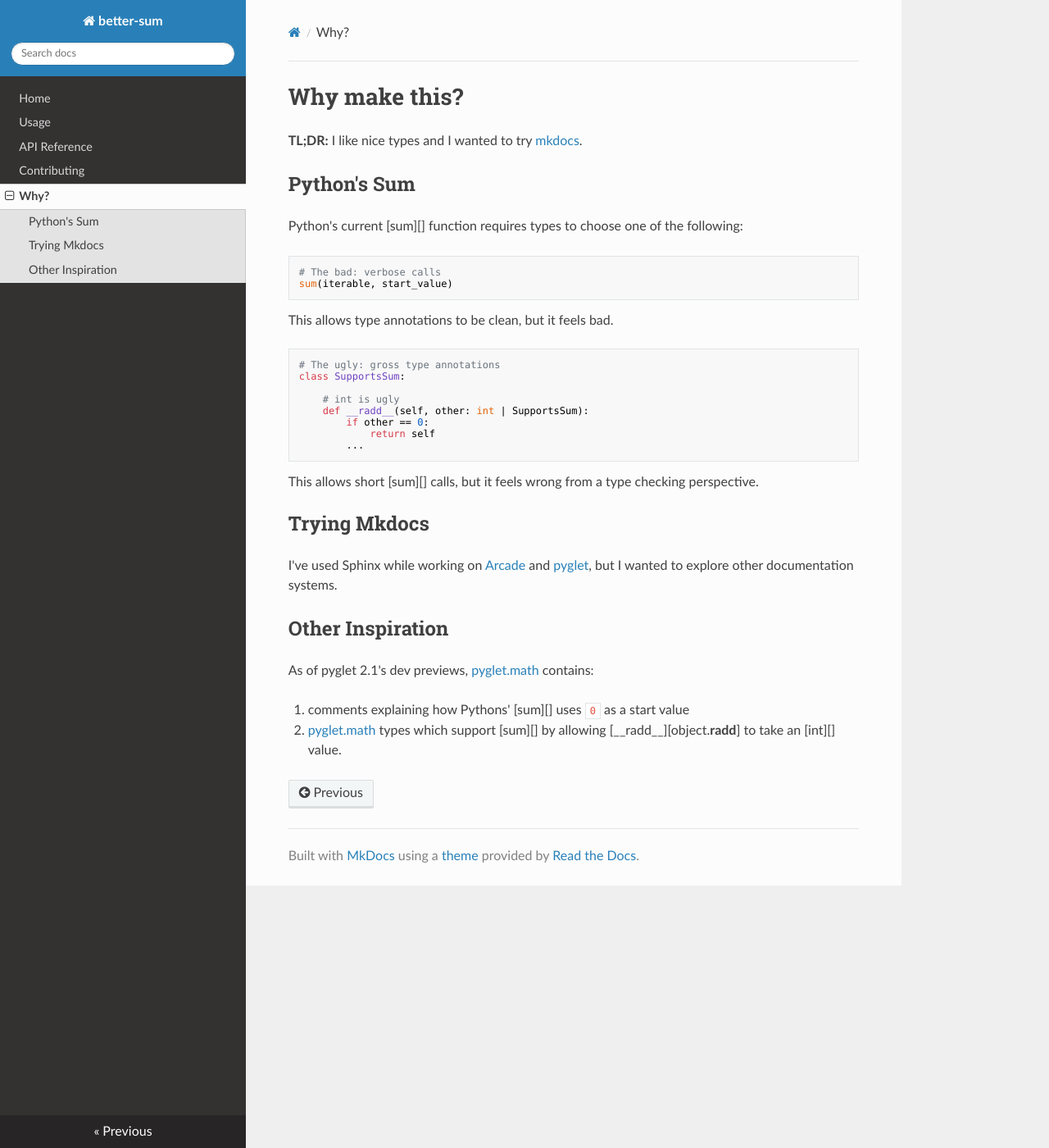
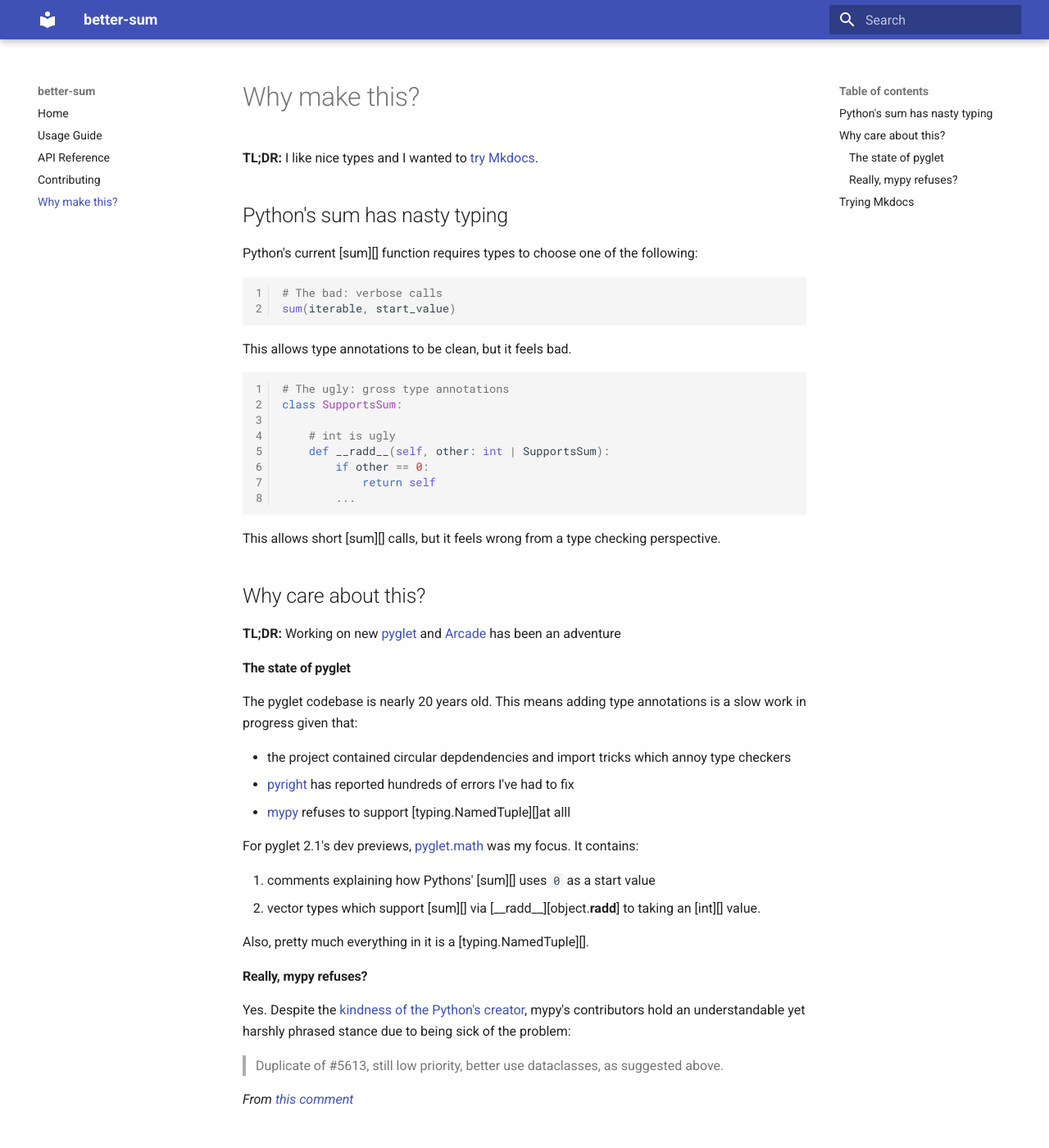
Before and after one commit to pushfoo/python-better-sum, an MkDocs documentation site: the page built from docs/why.md, in a window 1280 px wide and 1400 px high. Shown: the whole window at 82% size. Built offline with MkDocs 1.6.1 and Material for MkDocs 9.7.7, drawn with Linux system fonts in a browser that asks for light colours; nearby versions of some CDN libraries; some of the changed text lies outside the part shown.

Commit message:
Rework doc with centralization and Material theme
* Use material theme to get line numbers and copy buttons to work

* Centralize re-used links into _common_links.md + pymdownx.snippets

* Add pygments for pre-rendered syntax highlighting without JS

* Fix list indent handling in contributing.md

* Rework phrasing and ordering in many docs

```diff
--- a/docs/why.md
+++ b/docs/why.md
@@ -1,11 +1,10 @@
 # Why make this?
 
-[mkdocs]: https://www.mkdocs.org/
 [\_\_radd\_\_]: https://docs.python.org/3/reference/datamodel.html#object.__radd__
 
-**TL;DR:** I like nice types and I wanted to try [mkdocs][].
+**TL;DR:** I like nice types and I wanted to [try Mkdocs](#trying-mkdocs).
 
-## Python's Sum
+## Python's sum has nasty typing
 
 Python's current [sum][] function requires types to choose one of
 the following:
@@ -29,20 +28,43 @@
 This allows short [sum][] calls, but it feels wrong from a type
 checking perspective.
 
+## Why care about this?
+
+**TL;DR:** Working on new [pyglet][] and [Arcade][] has been an adventure
+
+#### The state of pyglet
+
+The pyglet codebase is nearly 20 years old. This means adding type annotations
+is a slow work in progress given that:
+
+* the project contained circular depdendencies and import tricks which
+  annoy type checkers
+* [pyright][] has reported hundreds of errors I've had to fix
+* [mypy][] refuses to support [typing.NamedTuple][]at alll
+
+For pyglet 2.1's dev previews, [pyglet.math][] was my focus. It contains:
+
+1. comments explaining how Pythons' [sum][] uses `0` as a start value
+2. vector types which support [sum][] via [\_\_radd\_\_][object.__radd__]
+   to taking an [int][] value.
+
+Also, pretty much everything in it is a [typing.NamedTuple][].
+
+[kindness]: https://github.com/python/mypy/issues/1279#issuecomment-396622608
+
+#### Really, mypy refuses?
+
+[this comment]: https://github.com/python/mypy/issues/5944#issuecomment-441285456
+
+Yes. Despite the [kindness of the Python's creator][kindness],
+mypy's contributors hold an understandable yet harshly phrased
+stance due to being sick of the problem:
+
+> Duplicate of #5613, still low priority, better use dataclasses, as suggested above.
+
+*From [this comment]*
+
 ## Trying Mkdocs
-
-[Arcade]: https://api.arcade.academy/en/latest/
-[pyglet]: https://pyglet.readthedocs.io/en/latest/
 
 I've used Sphinx while working on [Arcade][] and [pyglet], but I wanted to
 explore other documentation systems.
-
-## Other Inspiration
-
-[pyglet.math]: https://pyglet.readthedocs.io/en/development/modules/math.html#pyglet.math.Vec2
-
-As of pyglet 2.1's dev previews, [pyglet.math][] contains:
-
-1. comments explaining how Pythons' [sum][] uses `0` as a start value
-2. [pyglet.math][] types which support [sum][] by allowing [\_\_radd\_\_][object.__radd__]
-   to take an [int][] value.
--- a/mkdocs.yml
+++ b/mkdocs.yml
@@ -2,28 +2,30 @@
 site_description:  Python's sum, minus ugly annotations and extra arguments.
 docs_dir: docs
 
+watch:
+  - better_sum
+
+# This theme seems to be the only way to get line numbers working
 theme:
-  name: readthedocs
+  name: material
 
 markdown_extensions:
   - mkautodoc
   - admonition
-  - pymdownx.highlight
+  - pymdownx.highlight:
+      linenums: true
+      pygments_lang_class: true
   - pymdownx.superfences
-  - pymdownx.details
-  - pymdownx.superfences
-  - pymdownx.highlight:
-     pygments_lang_class: true
-
-watch:
-  - better_sum
+  - pymdownx.snippets:
+     auto_append:
+      [ 'docs/_common_links.md' ]
 
 nav:
   - Home: index.md
-  - Usage: usage.md
+  - Usage Guide: usage.md
   - API Reference: api.md
   - Contributing: contributing.md
-  - Why?: why.md
+  - Why make this?: why.md
 
 
 plugins:
--- a/pyproject.toml
+++ b/pyproject.toml
@@ -50,6 +50,7 @@
     'mkdocs==1.6.0',
     'mkautodoc==0.2.0',
     'mkdocstrings[python]==0.25.1',
+    'pygments==2.18.0',  # Pre-rendered code highlighting
     'pytest==8.2.2'
 ]
 
```
Also changed, not shown: docs/_common_links.md (added, +8 -0 lines), docs/contributing.md (+5 -6 lines), docs/usage.md (+40 -14 lines).
